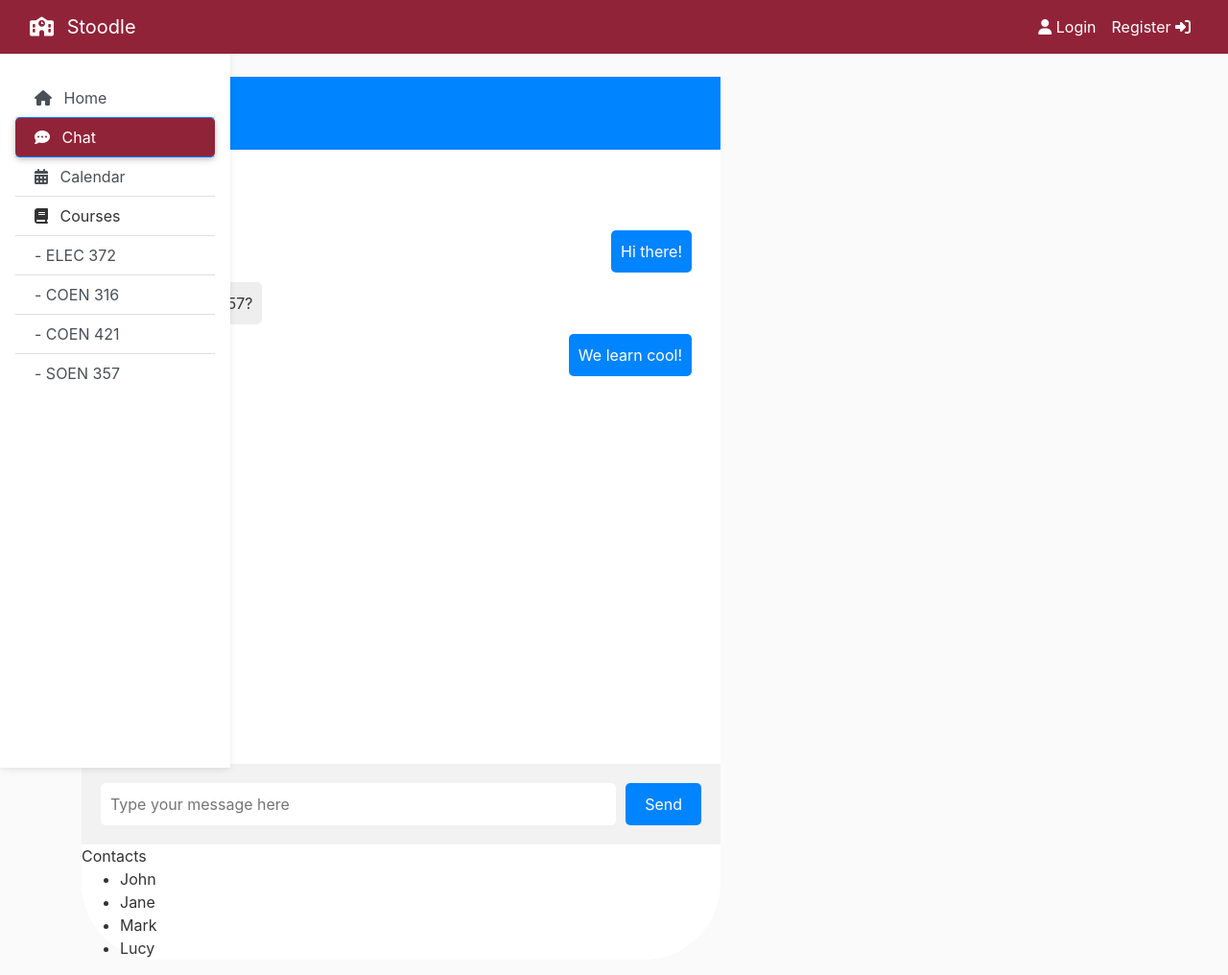
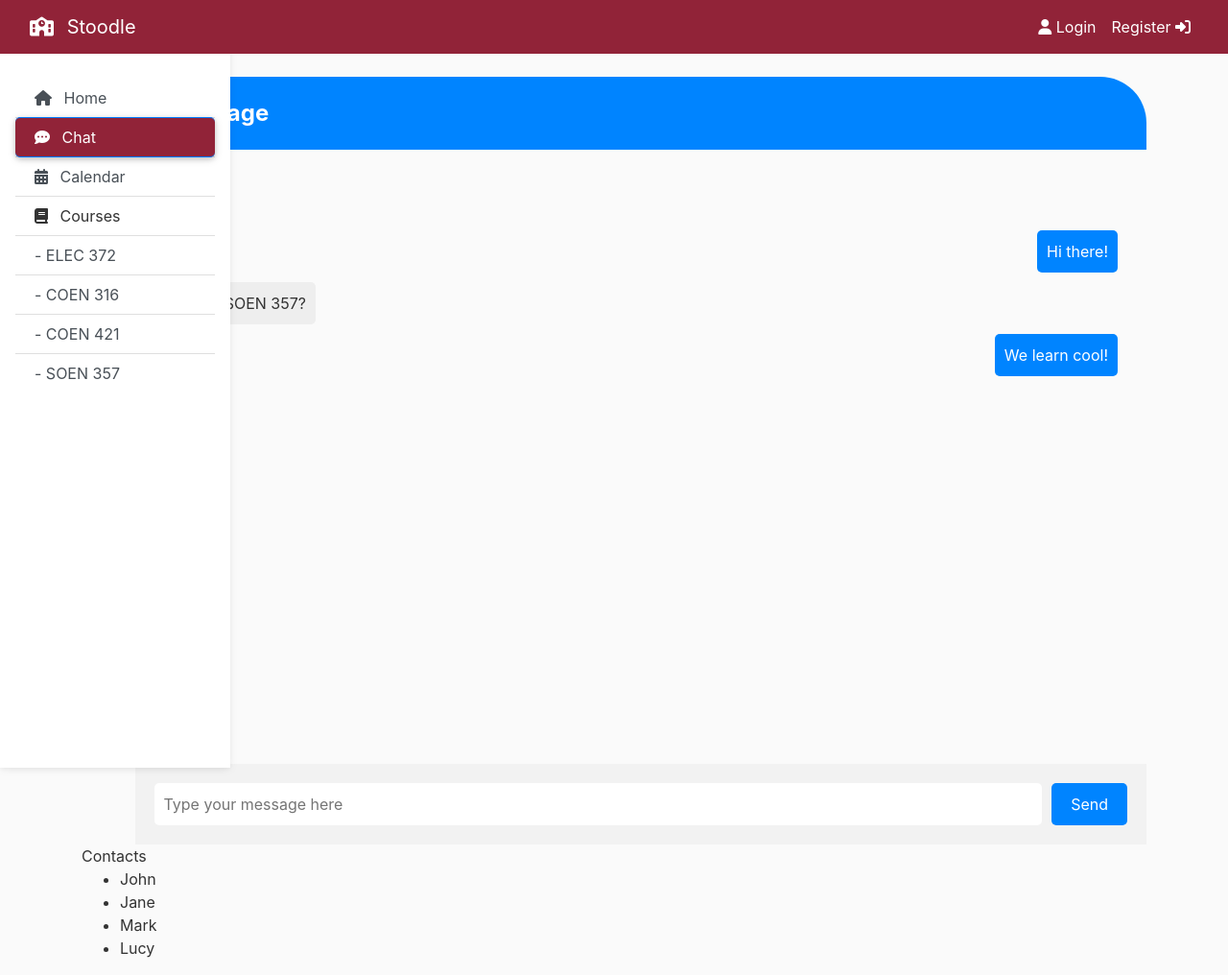
Before and after one commit to SamsonKaller/soen-357-final-project, a Flask app: page /chat in a window 1280 px wide. Shown: the whole page at 96% size. Run offline with Flask 3, Linux system fonts and the light colour scheme; some libraries are stand-ins or nearby versions.

Commit message:
remove the unnecesery lines

```diff
--- a/flaskapp/static/main.css
+++ b/flaskapp/static/main.css
@@ -119,29 +119,6 @@ a.article-title:hover {
   background-color: #da3a16;
 }
 /* chat box */
-.bodyChat
-{display: flex;
-justify-content: center;
-align-items: center;
-min-height: 100vh;
-background: linear-gradient(#912338 0%,#912338 130px, #dbd5d5 130px, n #d9dbd5 100%);
-}
-.main{
-  min-height: 100vh;
-  background: linear-gradient(to right top, #65dfc9,#6cdbeb);
-  display: flex;align-items: center;
-  justify-content: center;
-
-}
-.glass{
-  background: rgb(255, 255, 255);
-  min-width: 80vh;
-  min-height: 80vh;
-  width: 60%;
-  background: linear-gradient(to right bottom ,rgba(255,255,255,0.7),rgba(255,255,255.0.3));
-  border: #000000;
-  border-radius: 5rem;
-}
 .chatBox
 {
   background: linear-gradient(to right top, #65dfc9,#6cdbeb);
@@ -162,6 +139,7 @@ background: linear-gradient(#912338 0%,#912338 130px, #dbd5d5 130px, n #d9dbd5 1
 }
 .chat-container {
 			display: flex;
+      margin-left: 5%;
 			flex-direction: column;
 			height: 100vh;
 		}
@@ -174,6 +152,7 @@ background: linear-gradient(#912338 0%,#912338 130px, #dbd5d5 130px, n #d9dbd5 1
 			color: #fff;
 			font-size: 24px;
 			font-weight: bold;
+      border-top-right-radius: 3rem;
 		}
 		.chat-messages {
 			flex: 1;
--- a/flaskapp/templates/chat.html
+++ b/flaskapp/templates/chat.html
@@ -1,7 +1,5 @@
 {% extends "base.html" %} {% block content %}
 
-<main>
-  <section class="glass">
 <div class="chat-container">
   <div class="chat-header">Chat Page</div>
   <div class="chat-messages">
@@ -28,7 +26,5 @@
     <li>Lucy</li>
   </ul>
 </div>
-  </section>
-</main>
 
 {% endblock content %}
```
Lines whose indentation alone changed are shown as unchanged.
